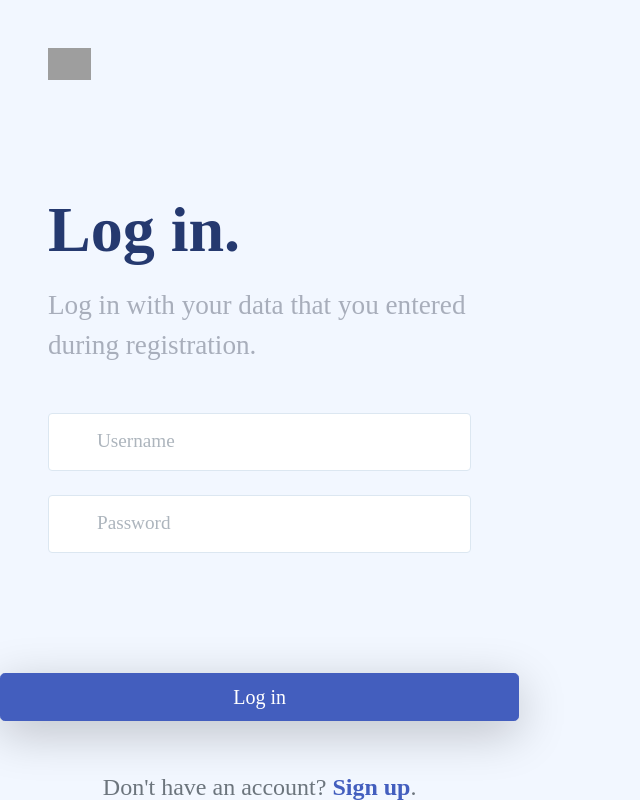
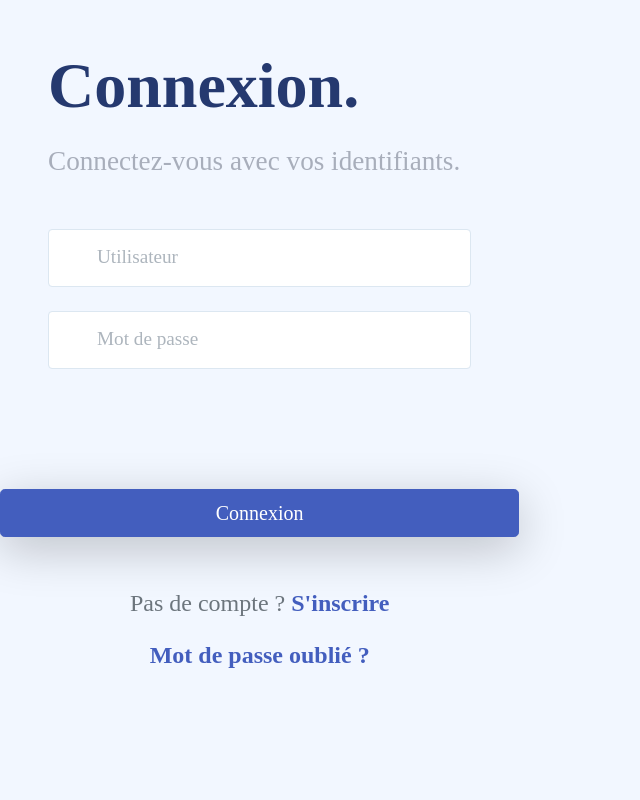
Before and after one commit to masdonte/StageConnect, a PHP site: page /pages/login.php in a window 1280 px wide. Shown: the whole page, without its empty margins (0-640 px from the left). Run offline with PHP 8.4, Linux system fonts and the light colour scheme; some web fonts are replaced; grey boxes are pictures that could not be loaded.

Commit message:
Update translation

```diff
--- a/pages/login.php
+++ b/pages/login.php
@@ -24,33 +24,29 @@
         <div class="row h-100">
             <div class="col-lg-5 col-12">
                 <div id="auth-left">
-                    <div class="auth-logo">
-                        <a href="index.html"><img src="./assets/compiled/svg/logo.svg" alt="Logo"></a>
-                    </div>
-                    <h1 class="auth-title">Log in.</h1>
-                    <p class="auth-subtitle mb-5">Log in with your data that you entered during registration.</p>
+                    <h1 class="auth-title">Connexion.</h1>
+                    <p class="auth-subtitle mb-5">Connectez-vous avec vos identifiants.</p>
 
                     <form action="index.html">
                         <div class="form-group position-relative has-icon-left mb-4">
-                            <input type="text" class="form-control form-control-xl" placeholder="Username">
+                            <input type="text" class="form-control form-control-xl" placeholder="Utilisateur">
                             <div class="form-control-icon">
                                 <i class="bi bi-person"></i>
                             </div>
                         </div>
                         <div class="form-group position-relative has-icon-left mb-4">
-                            <input type="password" class="form-control form-control-xl" placeholder="Password">
+                            <input type="password" class="form-control form-control-xl" placeholder="Mot de passe">
                             <div class="form-control-icon">
                                 <i class="bi bi-shield-lock"></i>
                             </div>
                         </div>
                 </div>
-                        <button class="btn btn-primary btn-block btn-lg shadow-lg mt-5">Log in</button>
+                <button class="btn btn-primary btn-block btn-lg shadow-lg mt-5">Connexion</button>
                 </form>
                 <div class="text-center mt-5 text-lg fs-4">
-                        <p class="text-gray-600">Don't have an account? <a href="auth-register.html"
-                                class="font-bold">Sign
-                                up</a>.</p>
-                        <p><a class="font-bold" href="auth-forgot-password.html">Forgot password?</a>.</p>
+                    <p class="text-gray-600">Pas de compte ? <a href="auth-register.html" class="font-bold">S'inscrire
+                        </a></p>
+                    <p><a class="font-bold" href="auth-forgot-password.html">Mot de passe oublié ?</a></p>
                 </div>
             </div>
         </div>
```
Lines whose indentation alone changed are shown as unchanged.
